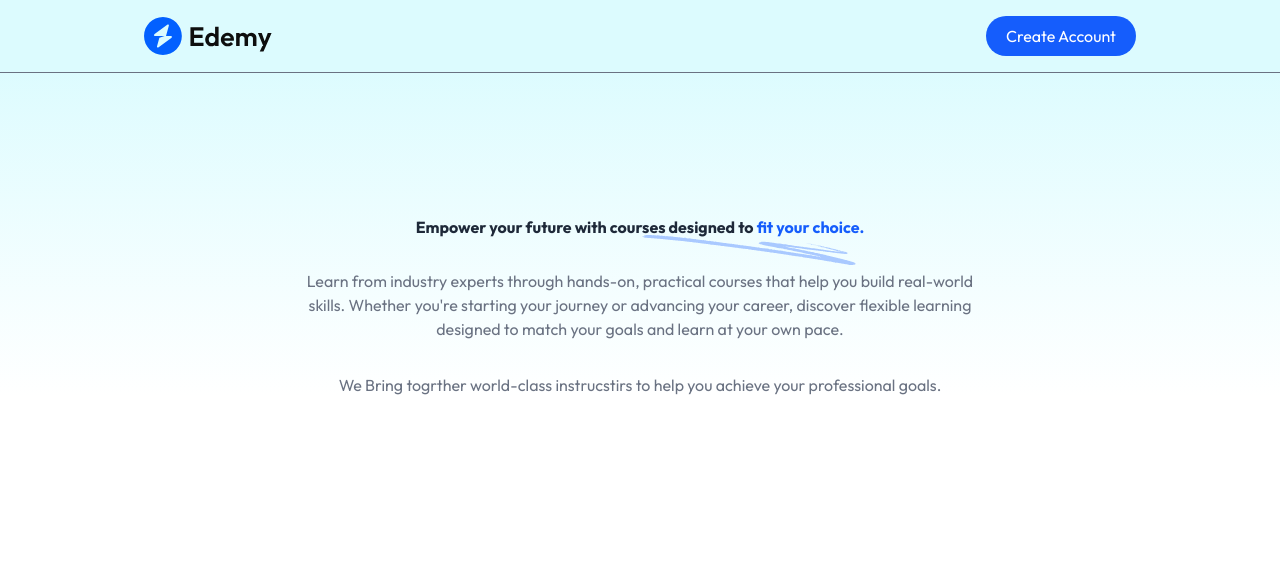
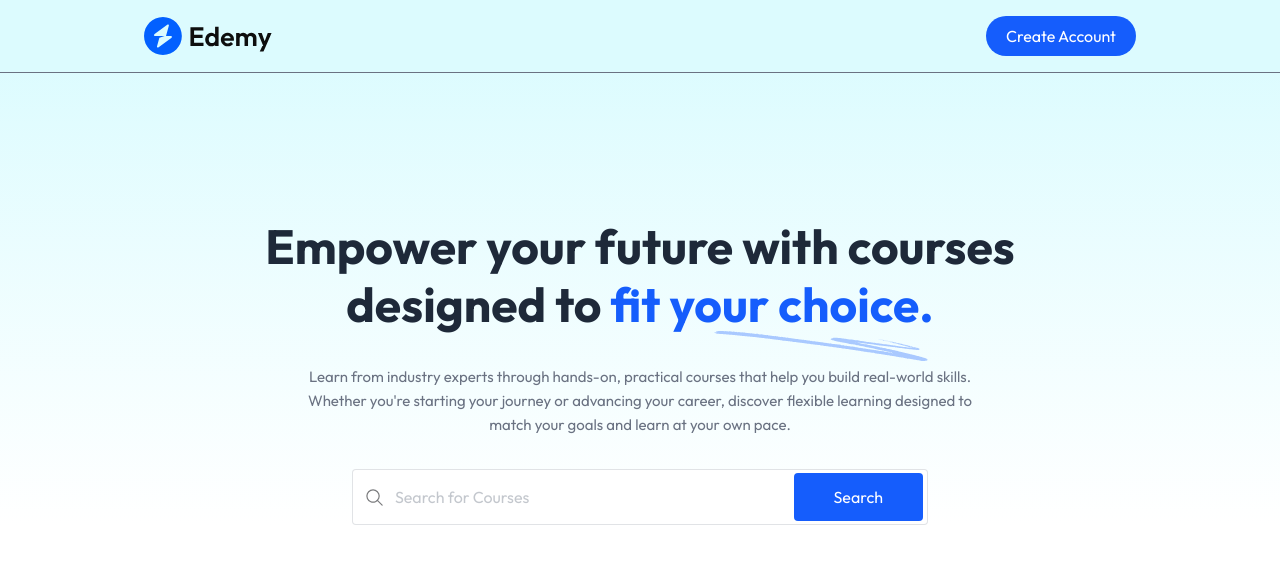
Before and after one commit to pagarwal884/LMS_Website, a React (Vite) app: page / in a window 1280 px wide. Shown: the top 564 px of the page. Built offline with nearby package versions, Linux system fonts and the light colour scheme; no server answers; a web font is replaced by a local one.

Commit message:
Added Hero section to the webpage and also add search bar

```diff
--- a/src/components/students/Hero.jsx
+++ b/src/components/students/Hero.jsx
@@ -1,31 +1,34 @@
 import React from 'react'
 import { assets } from '../../assets/assets'
+import SearchBar from './SearchBar'
 
 const Hero = () => {
   return (
-    <section className="flex flex-col items-center justify-center w-full pt-20 md:pt-36 px-6 md:px-0 text-center space-y-8 bg-linear-to-b from-cyan-100/70 to-white">
+    <section className="flex flex-col items-center justify-center w-full pt-20 md:pt-36 px-6 md:px-0 text-center space-y-8 bg-gradient-to-b from-cyan-100/70 to-white">
 
-      <h1 className="relative max-w-4xl mx-auto text-home-heading-small md:text-home-heading-large font-bold leading-tight text-gray-800">
+      <h1 className="relative max-w-4xl mx-auto text-[28px] leading-[36px] md:text-[48px] md:leading-[58px] font-bold text-gray-800">
         Empower your future with courses designed to{" "}
         <span className="text-blue-600">fit your choice.</span>
 
         <img
           src={assets.sketch}
           alt="underline"
-          className="hidden md:block absolute -bottom-7 right-2"
+          className="hidden md:block absolute -bottom-7 right-40"
         />
       </h1>
 
-      <p className="md:block hidden text-gray-500 max-w-2xl mx-auto">
+      <p className="hidden md:block text-[15px] leading-[24px] text-gray-500 max-w-2xl mx-auto">
         Learn from industry experts through hands-on, practical courses that
         help you build real-world skills. Whether you're starting your journey
         or advancing your career, discover flexible learning designed to match
         your goals and learn at your own pace.
       </p>
 
-      <p className="md:block text-gray-500 max-w-2xl mx-auto">
+      <p className="md:hidden text-[15px] leading-[24px] text-gray-500 max-w-2xl mx-auto">
         We Bring togrther world-class instrucstirs to help you achieve your professional goals.
       </p>
+
+      <SearchBar />
 
     </section>
   )
--- a/src/components/students/SearchBar.jsx
+++ b/src/components/students/SearchBar.jsx
@@ -1,10 +1,28 @@
 import React from 'react'
+import { assets } from '../../assets/assets'
 
 const SearchBar = () => {
   return (
-    <div>
-      <h1>Search Bar</h1>
-    </div>
+    <form className="max-w-xl w-full md:h-14 h-12 flex items-center bg-white border border-gray-500/20 rounded">
+      <img
+        src={assets.search_icon}
+        alt=""
+        className="md:w-auto w-10 px-3"
+      />
+
+      <input
+        type="text"
+        placeholder="Search for Courses"
+        className="w-full h-full outline-none text-gray-500/80"
+      />
+
+      <button
+        type="submit"
+        className="bg-blue-600 rounded text-white md:px-10 px-7 md:py-3 py-2 mx-1"
+      >
+        Search
+      </button>
+    </form>
   )
 }
 
--- /dev/null
+++ b/tailwind.config.js
@@ -0,0 +1,34 @@
+/** @type {import('tailwindcss').Config} */
+export default {
+  content: [
+    "./index.html",
+    "./src/**/*.{js,ts,jsx,tsx}",
+  ],
+  theme: {
+    extend: {
+      fontSize: {
+        "course-details-heading-small": [
+          "26px",
+          { lineHeight: "36px" },
+        ],
+        "course-details-heading-large": [
+          "36px",
+          { lineHeight: "44px" },
+        ],
+        "home-heading-small": [
+          "28px",
+          { lineHeight: "36px" },
+        ],
+        "home-heading-large": [
+          "48px",
+          { lineHeight: "58px" },
+        ],
+        default: [
+          "15px",
+          { lineHeight: "24px" },
+        ],
+      },
+    },
+  },
+  plugins: [],
+};
```
